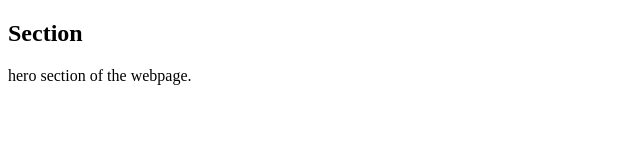
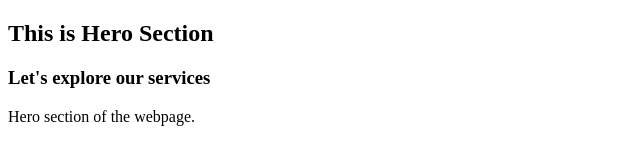
Before and after one commit to Amarendra91/rebase_practice, a plain HTML site: page hero.html in a window 1280 px wide. Shown: the whole page, without its empty margins (0-640 px from the left). Drawn offline with Linux system fonts and the light colour scheme.

Commit message:
updated hero page

```diff
--- a/hero.html
+++ b/hero.html
@@ -3,10 +3,11 @@
   <head>
     <meta charset="UTF-8" />
     <meta name="viewport" content="width=device-width, initial-scale=1.0" />
-    <title>Section</title>
+    <title>Hero Section</title>
   </head>
   <body>
-    <h2>Section</h2>
-    <p>hero section of the webpage.</p>
+    <h2>This is Hero Section</h2>
+    <h3>Let's explore our services</h3>
+    <p>Hero section of the webpage.</p>
   </body>
 </html>
```
